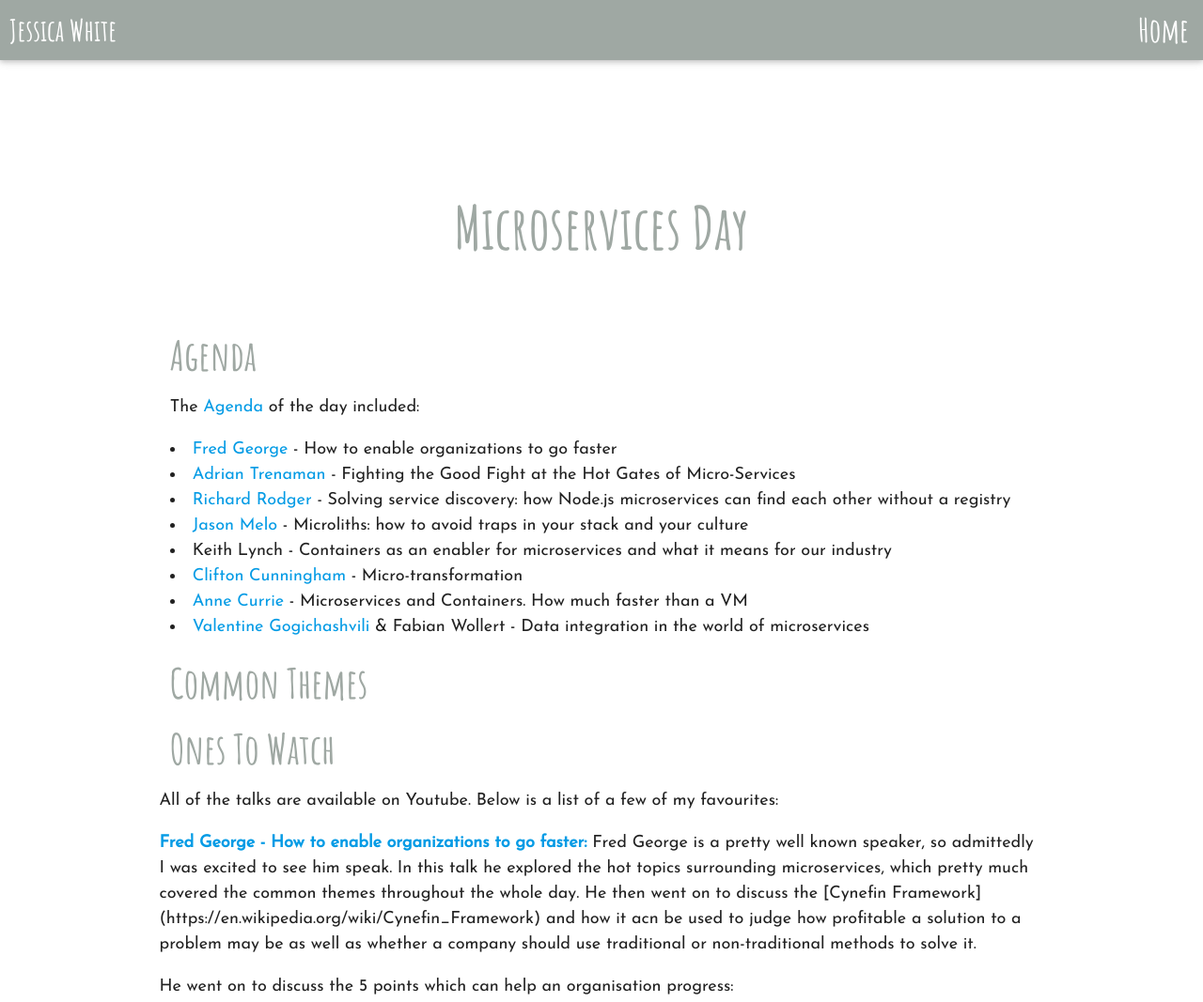
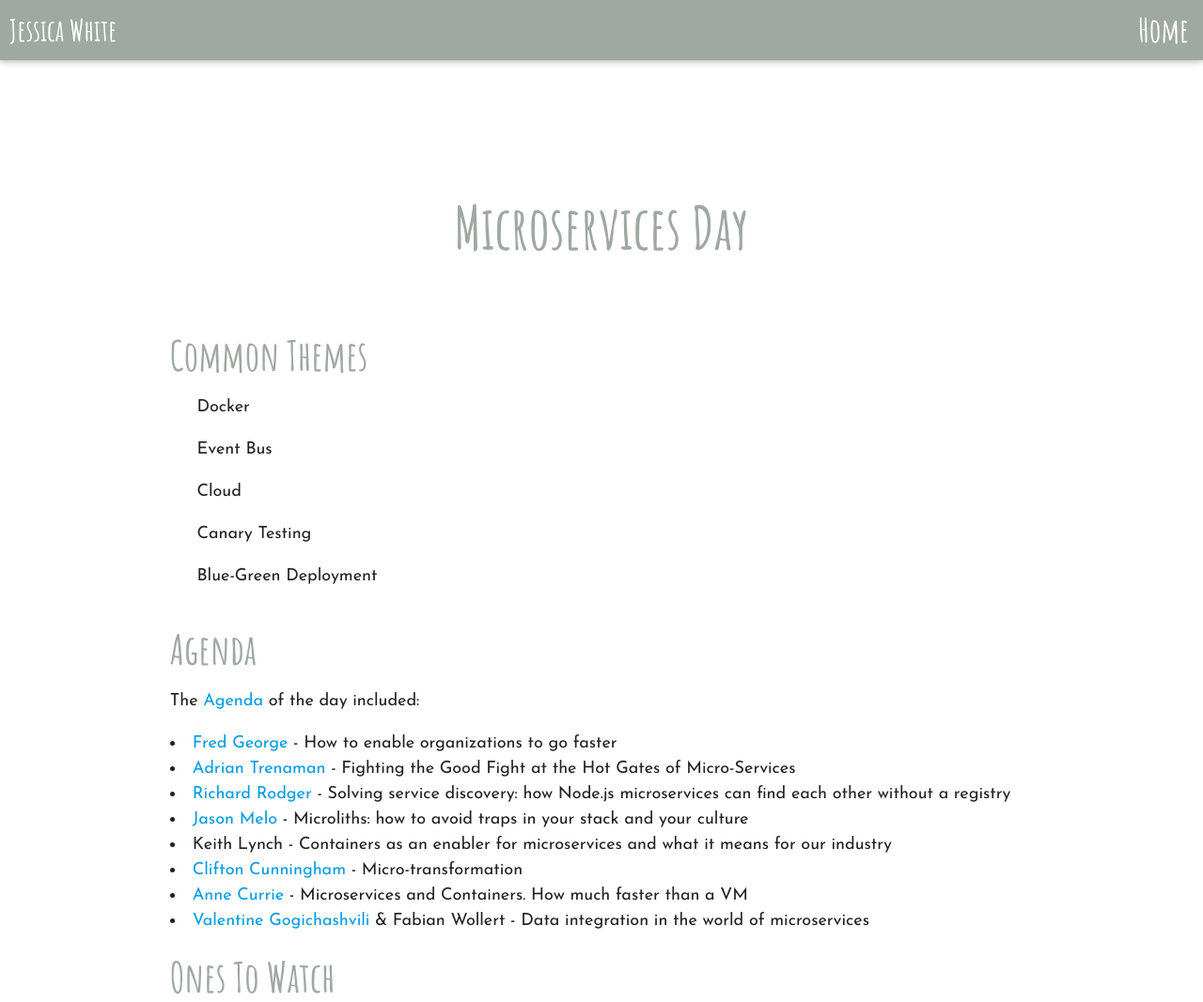
Before and after one commit to wordshaker/PersonalWebsite_3rd, a plain HTML site: page 2016/Microservices Day 16.html in a window 1280 px wide. Shown: the top 1067 px of the page at 94% size. Drawn offline with nearby package versions, Linux system fonts and the light colour scheme.

Commit message:
Add list of common themes

```diff
--- a/2016/Microservices Day 16.html
+++ b/2016/Microservices Day 16.html
@@ -27,6 +27,20 @@
                 <div class="col-lg-4 blogintro center">
                 <h1> Microservices Day </h1>
                 </div>
+
+                <div class="blogheading">
+                    <h3>Common Themes</h3>
+                </div>
+                <div class="row">
+                    <div class="blogpara">
+                       <ol> Docker </ol>
+                       <ol> Event Bus </ol>
+                       <ol> Cloud </ol>
+                       <ol> Canary Testing </ol>
+                       <ol> Blue-Green Deployment </ol>
+                   </div>
+                </div>
+
                 <div class="blogheading">
                     <h3> Agenda</h3>
                 </div>
@@ -44,18 +58,18 @@
                 </p>
                 </div>
 
-                 <div class="blogheading">
-                    <h3>Common Themes</h3>
-                </div>
-
                 <div class="blogheading">
                     <h3> Ones To Watch</h3>
                 </div>
                 <div class="row">
-
-
                     <div class="blogpara">
                         All of the talks are available on Youtube. Below is a list of a few of my favourites:
+                        <p><b><a href="https://www.youtube.com/watch?v=9VC6YeQeZVk">Richard Rodger - Solving service discovery: Node.js microservices without a registry:</a></b>
+
+                            </p><p>
+
+                        </p>
+
                         <p><b><a href="https://www.youtube.com/watch?v=WKTtnVb83mQ">Fred George - How to enable organizations to go faster:</a></b>
                             Fred George is a pretty well known speaker, so admittedly I was excited to see him speak. In this talk he explored the hot topics surrounding microservices,
                             which pretty much covered the common themes throughout the whole day. He then went on to discuss the [Cynefin Framework](https://en.wikipedia.org/wiki/Cynefin_Framework)
```
